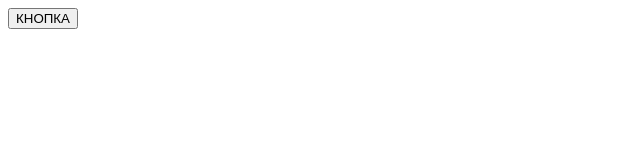
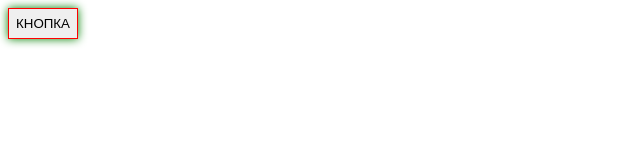
Before and after one commit to koalex/git-lesson-old, a plain HTML site: page index.html in a window 1280 px wide. Shown: the whole page, without its empty margins (0-640 px from the left). Drawn offline with Linux system fonts and the light colour scheme.

Commit message:
Добавлены стили для кнопки

```diff
--- a/index.html
+++ b/index.html
@@ -3,6 +3,7 @@
 <head>
 	<meta charset="UTF-8">
 	<title>GIT</title>
+	<link rel="stylesheet" href="style.css">
 </head>
 <body>
 	<button id="btn">КНОПКА</button>
--- /dev/null
+++ b/style.css
@@ -0,0 +1,5 @@
+button {
+	padding: 7px;
+	border: 1px solid red;
+	box-shadow: 0 0 10px green;
+}
```
